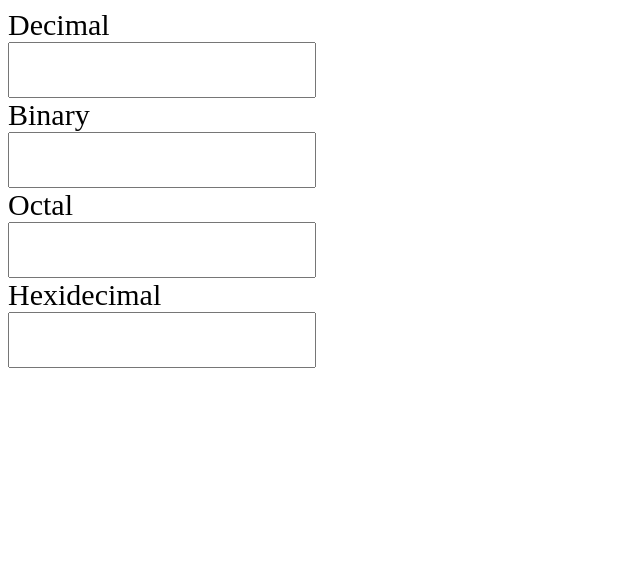
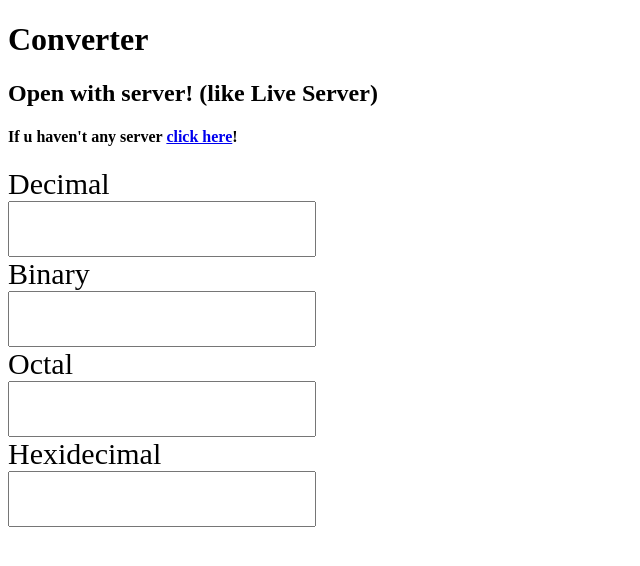
Before and after one commit to Proger30/converter, a plain HTML site: page index.html in a window 1280 px wide. Shown: the whole page, without its empty margins (0-640 px from the left). Drawn offline with Linux system fonts and the light colour scheme.

Commit message:
Update index.html

```diff
--- a/index.html
+++ b/index.html
@@ -18,6 +18,10 @@
     </style>
   </head>
   <body>
+	<h1>Converter</h1>
+	<h2>Open with server! (like Live Server)</h2>
+	<h4>If u haven't any server <a href="https://proger30.github.io/converter/" target="_blank">click here</a>!</h4>
+
     <label for="Dec">Decimal</label>
     <input id="Dec" type="text" />
     <label for="Bin">Binary</label>
```
